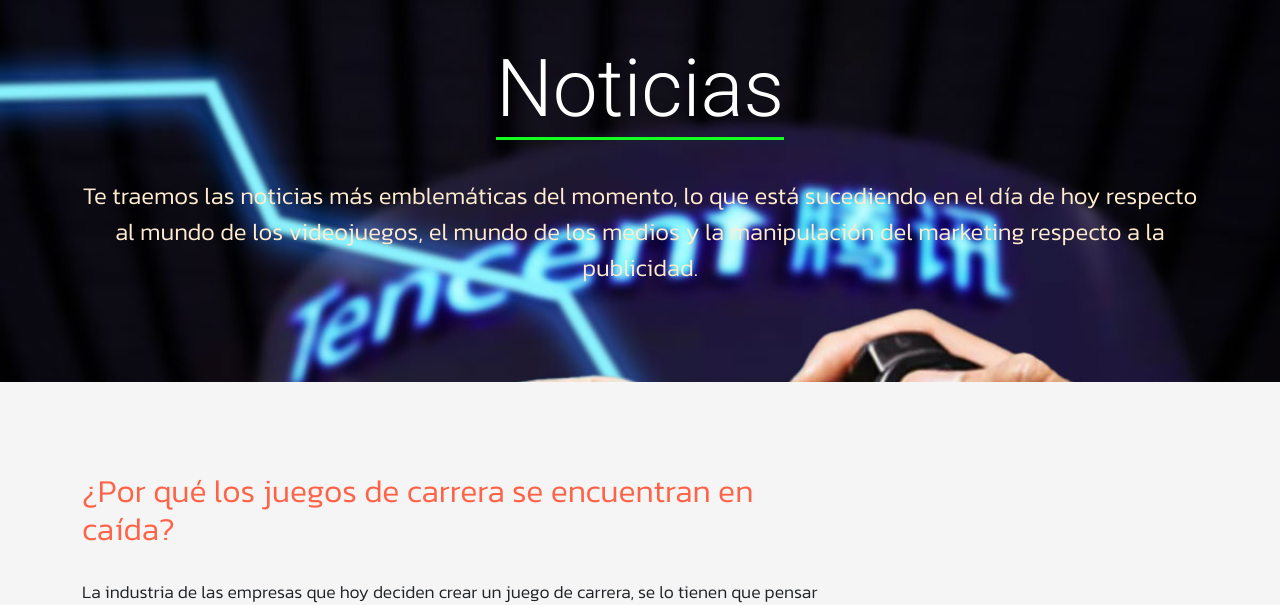
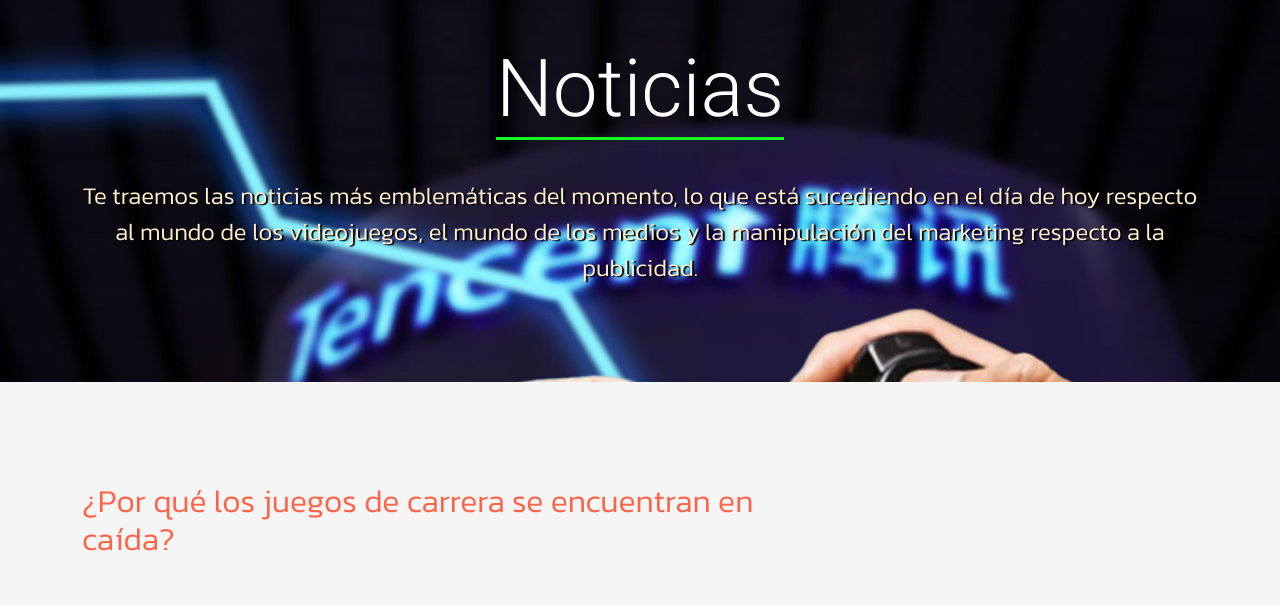
Before and after one commit to danmilewski/Videojuegos, a plain HTML site: page pages/noticias.html in a window 1280 px wide. Shown: the part 115-720 px from the top of the page. Drawn offline with nearby package versions, Linux system fonts and the light colour scheme.

Commit message:
otro final

```diff
--- a/estilos/partials/_noticias.scss
+++ b/estilos/partials/_noticias.scss
@@ -22,6 +22,7 @@
         font-size: 1.5rem;
         color: blanchedalmond;
         padding: 30px 0;
+        text-shadow: 2px 1px 1px black;
     }
 }
 
@@ -30,7 +31,7 @@
     h3 {
         font-size: 2rem;
         color: tomato;
-        margin: 30px 0;
+        margin: 40px 0;
     }
     p {
         font-size: 1.1rem;
```
Also changed, not shown: estilos/styles-scss.css, 1 other file.
